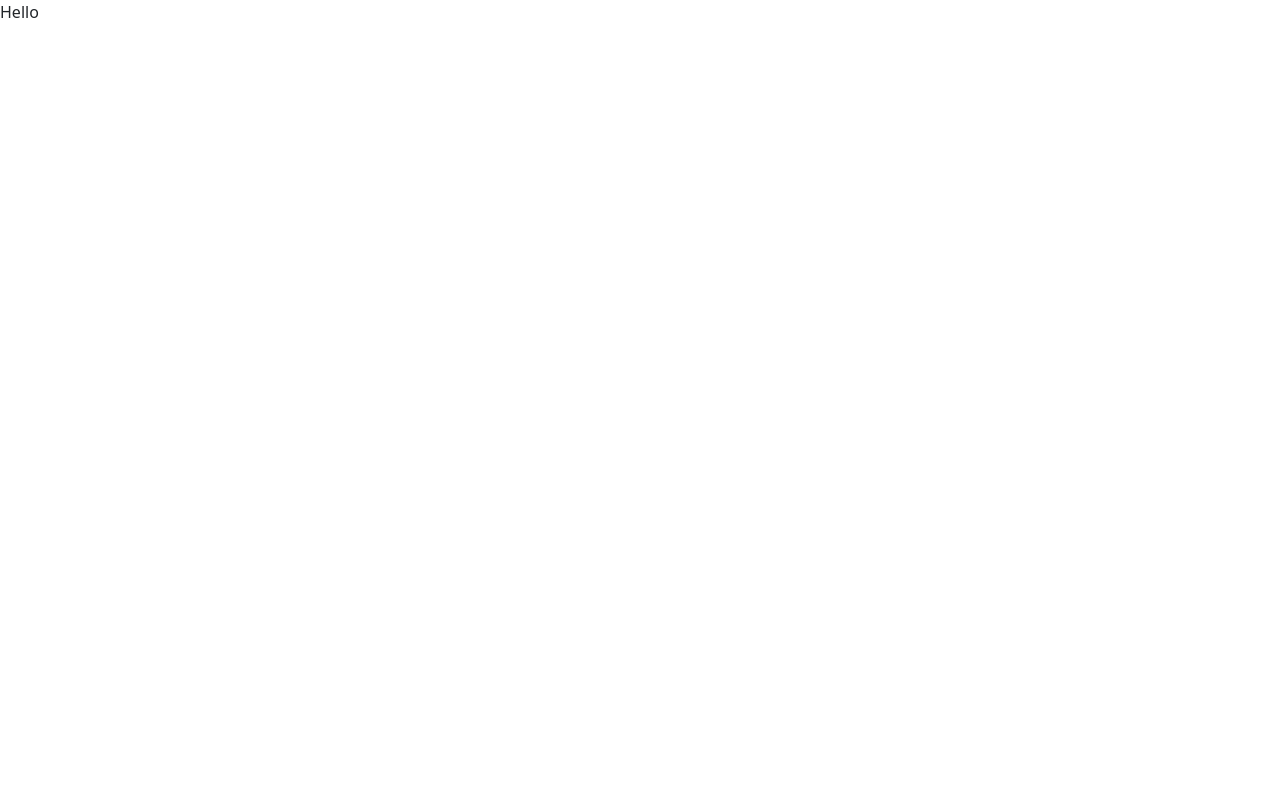
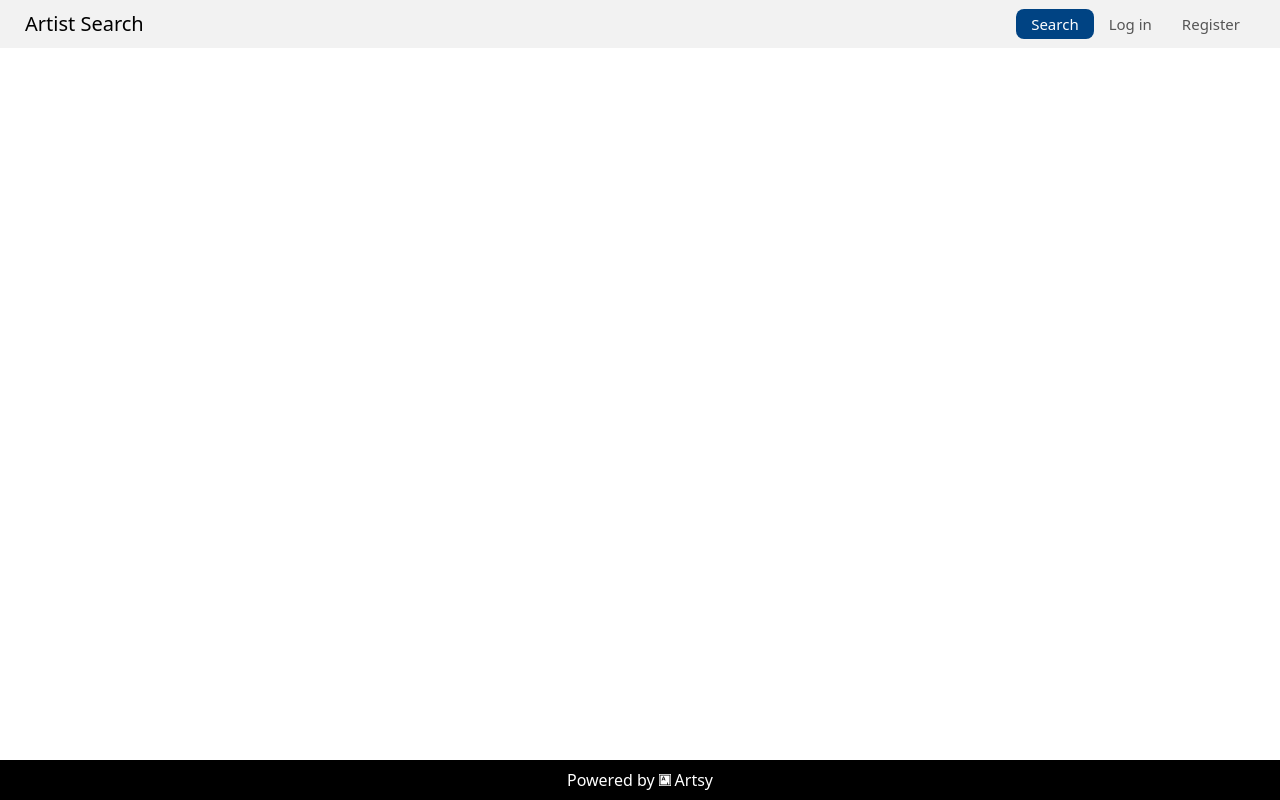
Before and after one commit to jassu75/Artsy-API-with-users, a React (Vite) app: page / in a window 1280 px wide. Built offline with nearby package versions, Linux system fonts and the light colour scheme.

Commit message:
added heading and footer

```diff
--- a/index.html
+++ b/index.html
@@ -1,4 +1,4 @@
-<!doctype html>
+<!DOCTYPE html>
 <html lang="en">
   <head>
     <meta charset="UTF-8" />
@@ -7,6 +7,7 @@
   </head>
   <body>
     <div id="root"></div>
+
     <script type="module" src="/src/main.tsx"></script>
   </body>
 </html>
--- a/src/App.tsx
+++ b/src/App.tsx
@@ -1,7 +1,14 @@
 import "bootstrap/dist/css/bootstrap.min.css";
+import Homepage from "./Homepage/Homepage";
+import Footer from "./Footer/Footer";
 
 function App() {
-  return <p>Hello</p>;
+  return (
+    <div>
+      <Homepage />
+      <Footer />
+    </div>
+  );
 }
 
 export default App;
--- /dev/null
+++ b/src/Footer/Footer.tsx
@@ -0,0 +1,19 @@
+import styles from "./footer.module.css";
+
+const Footer = () => {
+  return (
+    <footer className={styles.artsy_footer_container}>
+      <a href="https://www.artsy.net/" className={styles.artsy_footer}>
+        Powered by
+        <img
+          className={styles.artsy_footer_logo}
+          alt=""
+          src="/assets/artsy_logo.svg"
+        />
+        Artsy
+      </a>
+    </footer>
+  );
+};
+
+export default Footer;
--- /dev/null
+++ b/src/Footer/footer.module.css
@@ -0,0 +1,27 @@
+.artsy_footer {
+  color: #ffffff;
+  display: flex;
+  flex-direction: row;
+  align-items: center;
+  text-decoration: none;
+}
+
+.artsy_footer_logo {
+  width: 20px;
+  aspect-ratio: 1;
+  padding: 4px;
+  object-fit: contain;
+}
+
+.artsy_footer_container {
+  bottom: 0;
+  position: fixed;
+  left: 0;
+  background-color: #000000;
+  width: 100%;
+  display: flex;
+  flex-direction: row;
+  align-items: center;
+  justify-content: center;
+  padding: 8px;
+}
--- /dev/null
+++ b/src/Homepage/Homepage.tsx
@@ -0,0 +1,47 @@
+import styles from "./homepage.module.css";
+import Nav from "react-bootstrap/Nav";
+import Navbar from "react-bootstrap/Navbar";
+import { useState } from "react";
+
+const Homepage = () => {
+  const [view, setView] = useState("search");
+
+  return (
+    <div>
+      <Navbar collapseOnSelect expand="lg" className={styles.homepage_navbar}>
+        <Navbar.Brand>Artist Search</Navbar.Brand>
+        <Navbar.Toggle aria-controls="responsive-navbar-nav" />
+        <Navbar.Collapse id="responsive-navbar-nav">
+          <Nav className="ms-auto">
+            <Nav.Link
+              onClick={() => setView("search")}
+              className={`${styles.navbar_button} ${
+                view == "search" ? styles.active : ""
+              }`}
+            >
+              Search
+            </Nav.Link>
+            <Nav.Link
+              onClick={() => setView("login")}
+              className={`${styles.navbar_button} ${
+                view == "login" ? styles.active : ""
+              }`}
+            >
+              Log in
+            </Nav.Link>
+            <Nav.Link
+              onClick={() => setView("register")}
+              className={`${styles.navbar_button} ${
+                view == "register" ? styles.active : ""
+              }`}
+            >
+              Register
+            </Nav.Link>
+          </Nav>
+        </Navbar.Collapse>
+      </Navbar>
+    </div>
+  );
+};
+
+export default Homepage;
--- /dev/null
+++ b/src/Homepage/homepage.module.css
@@ -0,0 +1,15 @@
+.homepage_navbar {
+  padding: 4px 25px;
+  background-color: #f2f2f2;
+}
+
+.navbar_button {
+  padding: 4px 15px !important;
+  font-size: 15px;
+}
+
+.navbar_button.active {
+  color: white;
+  background-color: #004383;
+  border-radius: 8px;
+}
```
Also changed, not shown: public/assets/artsy_logo.svg (added).
